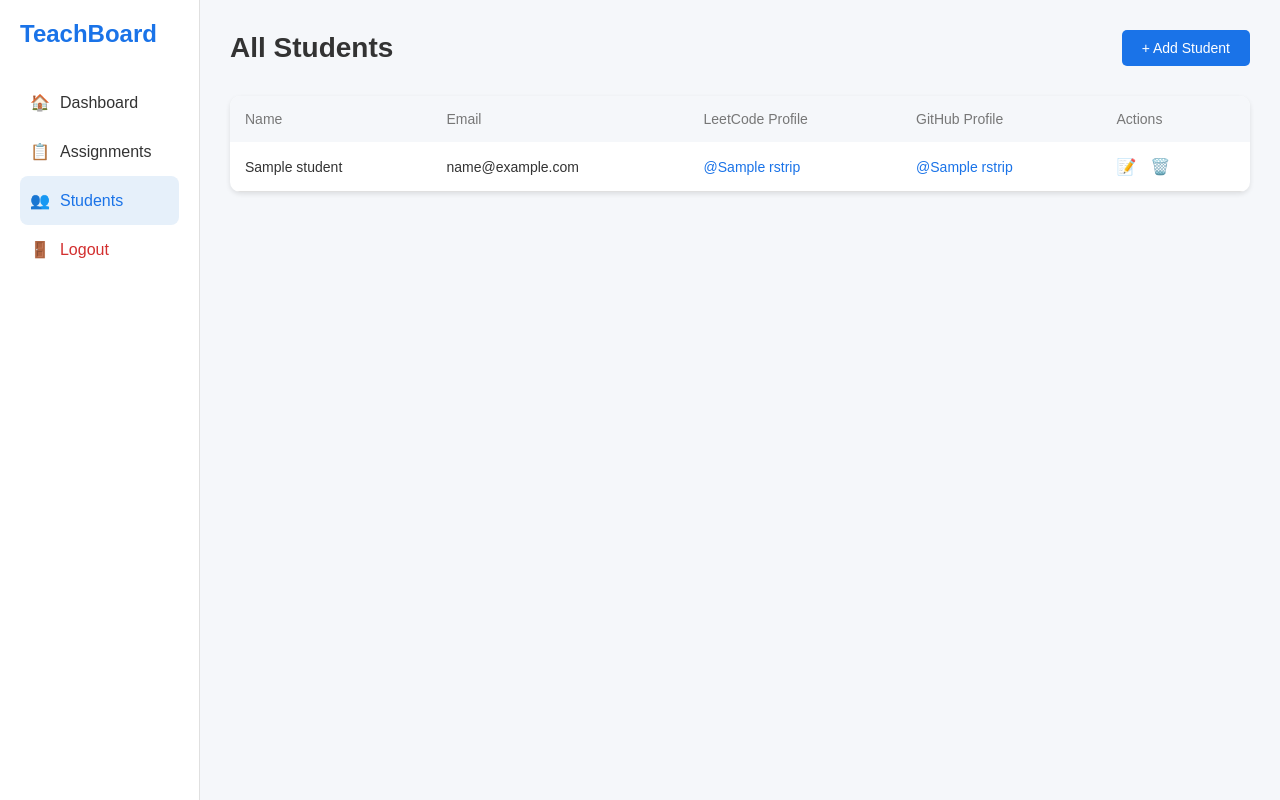
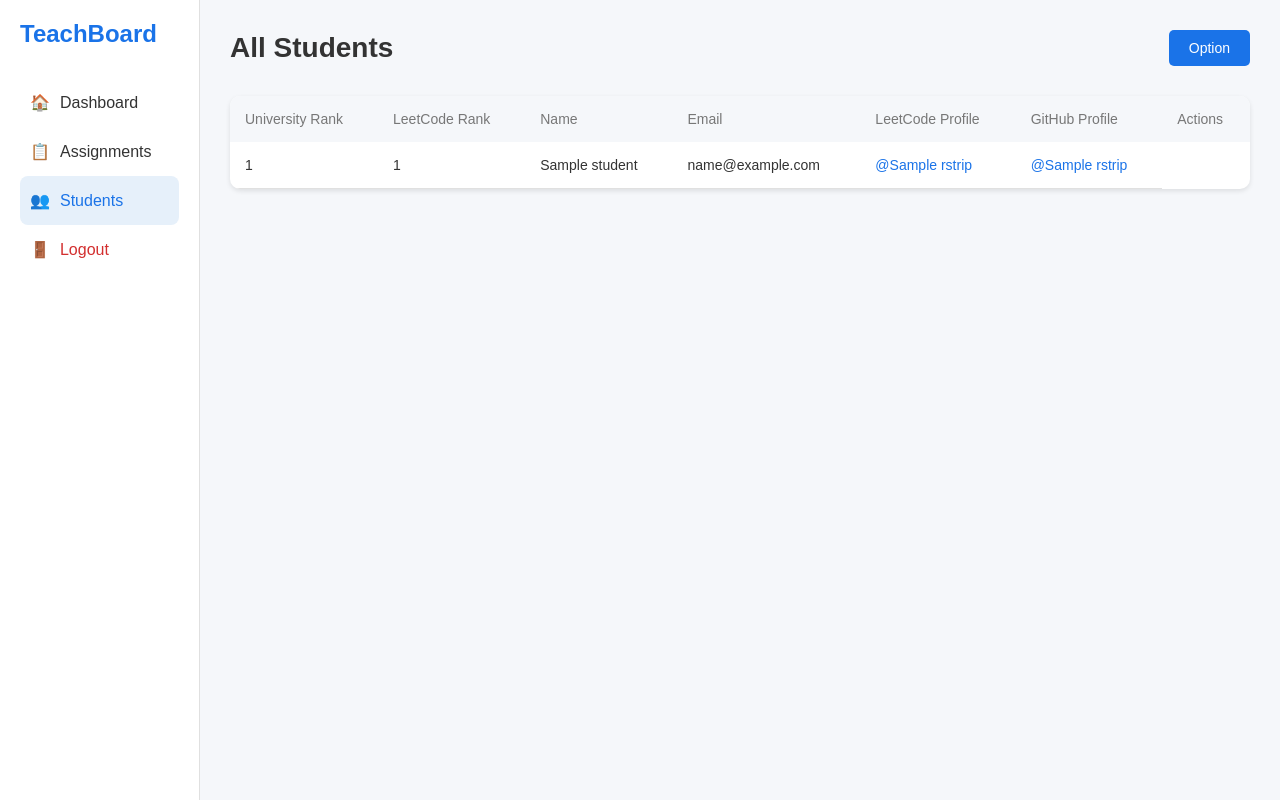
Before and after one commit to nag2mani/CodingProfileTracker, a Flask app: template templates/teacher/students.html in a window 1280 px wide. Run offline with Flask 3, Linux system fonts and the light colour scheme; the template is opened without the code that fills it: most values are stand-ins (such as "Sample title", 1, 10 or a date in 2020).

Commit message:
added leetcode rank

```diff
--- a/app.py
+++ b/app.py
@@ -266,10 +266,28 @@ def teacher_dashboard():
 def teacher_students():
     if 'user_id' in session and session.get('role') == 'teacher':
         students = supabase.from_('users').select('*').eq('role', 'student').execute().data
+
+        # Fetch LeetCode rank for each student
+        for student in students:
+            leetcode_data = {}
+            try:
+                url = student.get('leetcode')
+                if url:
+                    username = url.rstrip('/').split("/")[-1]
+                    leetcode_data = get_leetcode_data(username) or {}
+                student['leetcode_rank'] = leetcode_data.get('ranking', 'N/A')
+            except Exception as e:
+                student['leetcode_rank'] = 'N/A'
+                print(f"Error fetching LeetCode data for {student['name']}: {e}")
+
+        # Sort students by LeetCode rank (convert 'N/A' to large number to push them to the end)
+        students.sort(key=lambda x: int(x['leetcode_rank']) if x['leetcode_rank'] != 'N/A' else float('inf'))
+
         return render_template('teacher/students.html', students=students)
 
     flash('Access denied.', 'danger')
     return redirect(url_for('login'))
+
 
 
 # ------------------- Assignments Page -------------------
--- a/templates/teacher/students.html
+++ b/templates/teacher/students.html
@@ -1,11 +1,13 @@
 <!DOCTYPE html>
 <html lang="en">
+
 <head>
     <meta charset="UTF-8">
     <meta name="viewport" content="width=device-width, initial-scale=1.0">
     <title>Students</title>
     <link rel="stylesheet" type="text/css" href="{{ url_for('static', filename='css/teacher/students.css') }}">
 </head>
+
 <body>
     <div class="container">
         <!-- Sidebar -->
@@ -25,7 +27,7 @@
         <div class="main-content">
             <header>
                 <h1>All Students</h1>
-                <button class="add-student-btn">+ Add Student</button>
+                <button class="add-student-btn">Option</button>
             </header>
 
             <!-- Students Table -->
@@ -33,6 +35,8 @@
                 <table>
                     <thead>
                         <tr>
+                            <th>University Rank</th>
+                            <th>LeetCode Rank</th>
                             <th>Name</th>
                             <th>Email</th>
                             <th>LeetCode Profile</th>
@@ -43,15 +47,34 @@
                     <tbody>
                         {% for student in students %}
                         <tr>
+                            <td>{{ loop.index }}</td>
                             <td>
-                                {{ student.name }}
+                                {% if student.leetcode_rank != 'N/A' %}
+                                {{ student.leetcode_rank }}
+                                {% else %}
+                                <span style="color: red;">N/A</span>
+                                {% endif %}
                             </td>
+                            <td>{{ student.name }}</td>
                             <td>{{ student.email }}</td>
-                            <td><a href="{{ student.leetcode }}" target="_blank">@{{ student.leetcode.rstrip('/').split("/")[-1] }}</a></td>
-                            <td><a href="{{ student.github }}" target="_blank">@{{ student.github.rstrip('/').split("/")[-1] }}</a></td>
+
                             <td>
-                                <button class="action-btn">📝</button>
-                                <button class="action-btn">🗑️</button>
+                                {% if student.leetcode %}
+                                <a href="{{ student.leetcode }}" target="_blank">
+                                    @{{ student.leetcode.rstrip('/').split("/")[-1] }}
+                                </a>
+                                {% else %}
+                                <span style="color: gray;">No Profile</span>
+                                {% endif %}
+                            </td>
+                            <td>
+                                {% if student.github %}
+                                <a href="{{ student.github }}" target="_blank">
+                                    @{{ student.github.rstrip('/').split("/")[-1] }}
+                                </a>
+                                {% else %}
+                                <span style="color: gray;">No Profile</span>
+                                {% endif %}
                             </td>
                         </tr>
                         {% endfor %}
@@ -63,7 +86,9 @@
                 </div>
                 {% endif %}
             </div>
+
         </div>
     </div>
 </body>
+
 </html>
```
Also changed, not shown: 1 other file.
